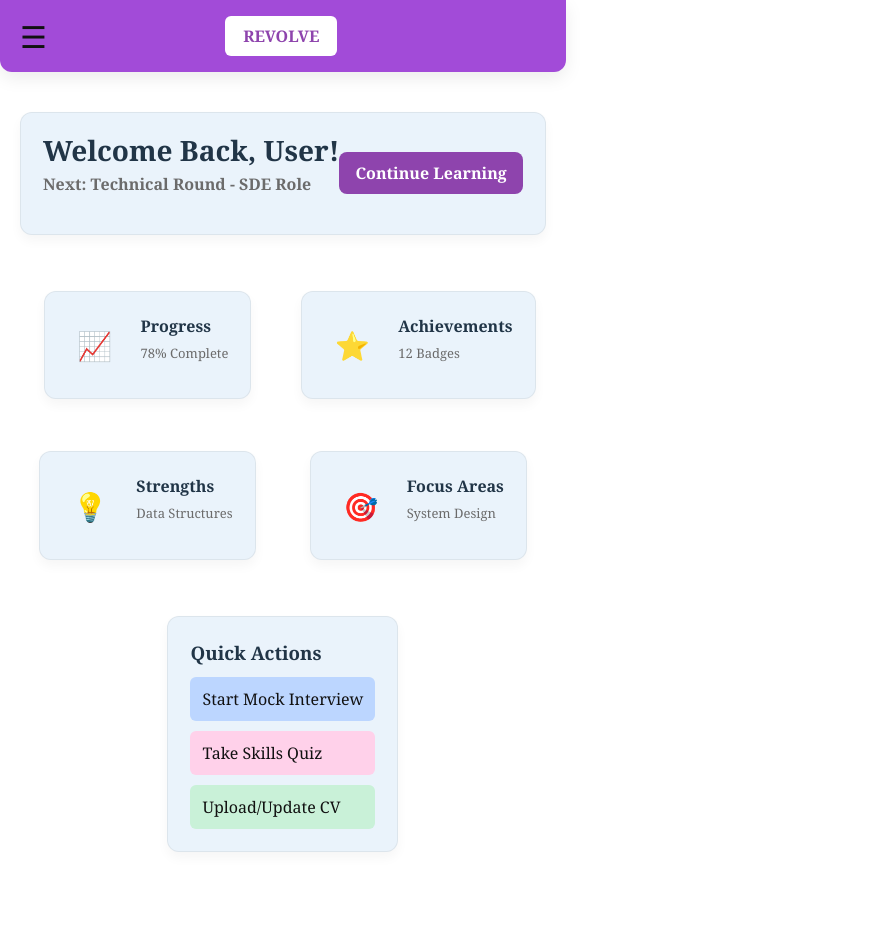
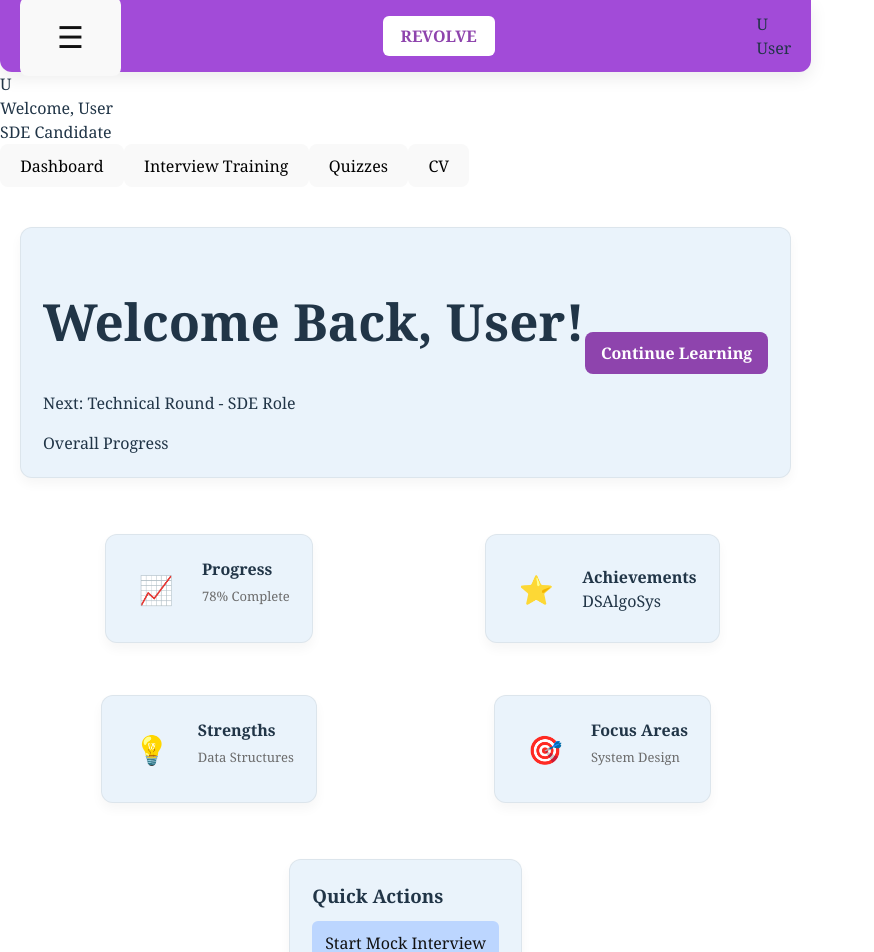
Before and after one commit to Shenukafdo2006/SDGP-AI-Interviewer, a React app in the folder frontend/: page / in a window 1280 px wide. Shown: the top 952 px of the page, without its empty margins (0-874 px from the left). Before the commit the page ends 892 px from the top, so only its background shows below. Built offline with nearby package versions, Linux system fonts and the light colour scheme; the HTML template or start-up script is replaced by a standard one.

Commit message:
dashboard update

```diff
--- a/frontend/src/DashBoard.jsx
+++ b/frontend/src/DashBoard.jsx
@@ -2,8 +2,17 @@ import "./DashBoard.css";
 import { useState } from "react";
 import InterviewTraining from "./InterviewTraining";
 
+function NavItem({ children, onClick }) {
+  return (
+    <button className="nav-item" onClick={onClick} aria-label={typeof children === 'string' ? children : 'nav'}>
+      {children}
+    </button>
+  );
+}
+
 function DashBoard() {
   const [view, setView] = useState("dashboard");
+  const [sidebarOpen, setSidebarOpen] = useState(false);
 
   if (view === "training") {
     return <InterviewTraining onBack={() => setView("dashboard")} />;
@@ -12,21 +21,47 @@ function DashBoard() {
   return (
     <div className="dashboard-page">
       <header className="topbar">
-        <div className="menu">☰</div>
+        <button className="menu" onClick={() => setSidebarOpen((s) => !s)} aria-expanded={sidebarOpen} aria-label="Toggle menu">☰</button>
         <div className="brand">
           <div className="logo-circle">REVOLVE</div>
         </div>
-        <div className="menu-placeholder" />
+        <div className="profile">
+          <div className="avatar">U</div>
+          <div className="username">User</div>
+        </div>
       </header>
+
+      <div className={`layout ${sidebarOpen ? 'sidebar-open' : ''}`}>
+        <aside className="sidebar">
+          <div className="sidebar-top">
+            <div className="avatar-lg">U</div>
+            <div className="user-info">
+              <div className="name">Welcome, User</div>
+              <div className="role">SDE Candidate</div>
+            </div>
+          </div>
+          <nav className="nav">
+            <NavItem onClick={() => setView('dashboard')}>Dashboard</NavItem>
+            <NavItem onClick={() => setView('training')}>Interview Training</NavItem>
+            <NavItem onClick={() => alert('Quizzes - placeholder')}>Quizzes</NavItem>
+            <NavItem onClick={() => alert('CV Upload - placeholder')}>CV</NavItem>
+          </nav>
+        </aside>
 
         <main className="container">
           <section className="hero card">
-          <div className="hero-text">
+            <div className="hero-left">
               <h1>Welcome Back, User!</h1>
               <p className="next">Next: Technical Round - SDE Role</p>
+              <div className="progress-wrap">
+                <div className="progress-label">Overall Progress</div>
+                <div className="progress-bar" role="progressbar" aria-valuenow="78" aria-valuemin="0" aria-valuemax="100">
+                  <div className="progress-fill" style={{width:'78%'}}></div>
                 </div>
-          <div className="hero-action">
-            <button className="cta" onClick={() => setView("training")}>Continue Learning</button>
+              </div>
+            </div>
+            <div className="hero-right">
+              <button className="cta" onClick={() => setView('training')}>Continue Learning</button>
             </div>
           </section>
 
@@ -43,7 +78,11 @@ function DashBoard() {
               <div className="icon">⭐</div>
               <div className="meta">
                 <h3>Achievements</h3>
-              <p className="sub">12 Badges</p>
+                <div className="badges">
+                  <span className="badge">DS</span>
+                  <span className="badge">Algo</span>
+                  <span className="badge">Sys</span>
+                </div>
               </div>
             </div>
 
@@ -67,12 +106,18 @@ function DashBoard() {
           <section className="quick-actions card">
             <h3>Quick Actions</h3>
             <div className="actions">
-            <a className="action bar blue" href="#" onClick={(e)=>{e.preventDefault(); setView("training")}}>Start Mock Interview</a>
-            <a className="action bar pink" href="#">Take Skills Quiz</a>
-            <a className="action bar green" href="#">Upload/Update CV</a>
+              <button className="action bar blue" onClick={() => setView('training')}>Start Mock Interview</button>
+              <button className="action bar pink" onClick={() => alert('Skills Quiz - placeholder')}>Take Skills Quiz</button>
+              <button className="action bar green" onClick={() => alert('Upload CV - placeholder')}>Upload/Update CV</button>
             </div>
           </section>
+
+          <footer className="footer card">
+            <div>Need help? <a href="#">Contact Support</a></div>
+            <div className="small">Version 0.1</div>
+          </footer>
         </main>
+      </div>
     </div>
   );
 }
```
Lines whose indentation alone changed are shown as unchanged.
